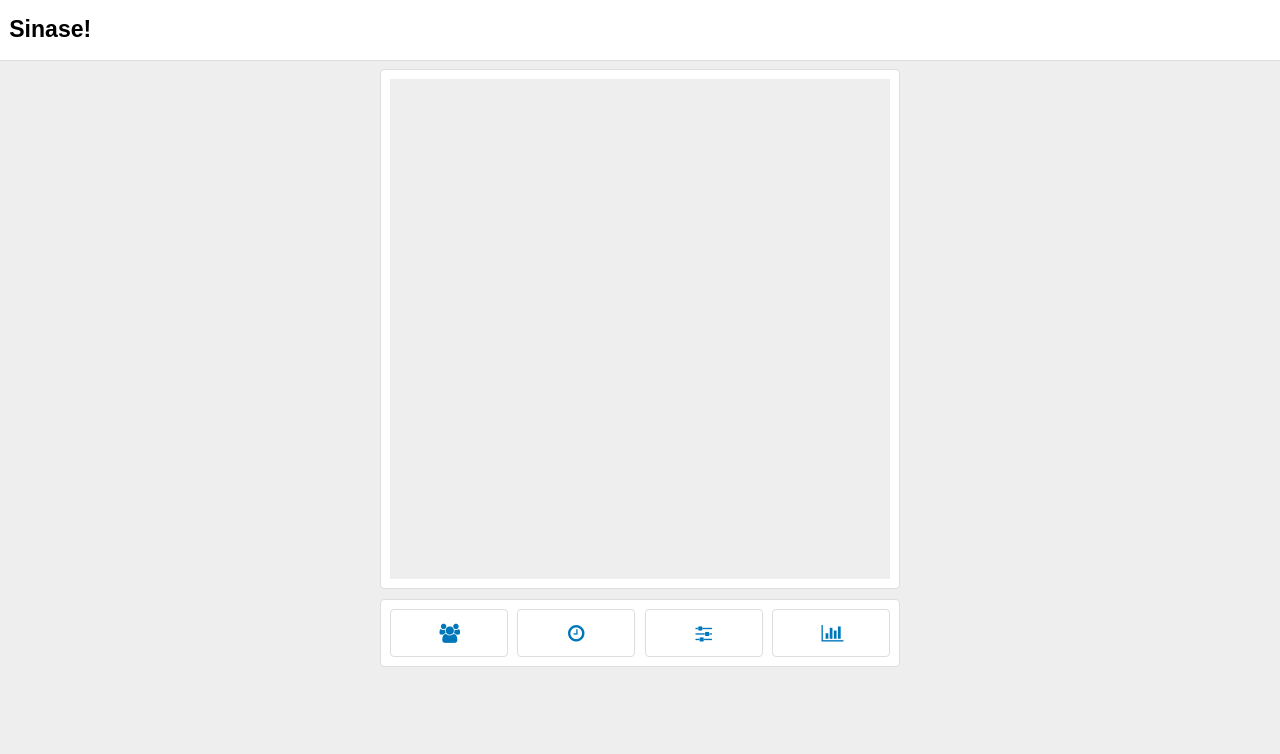
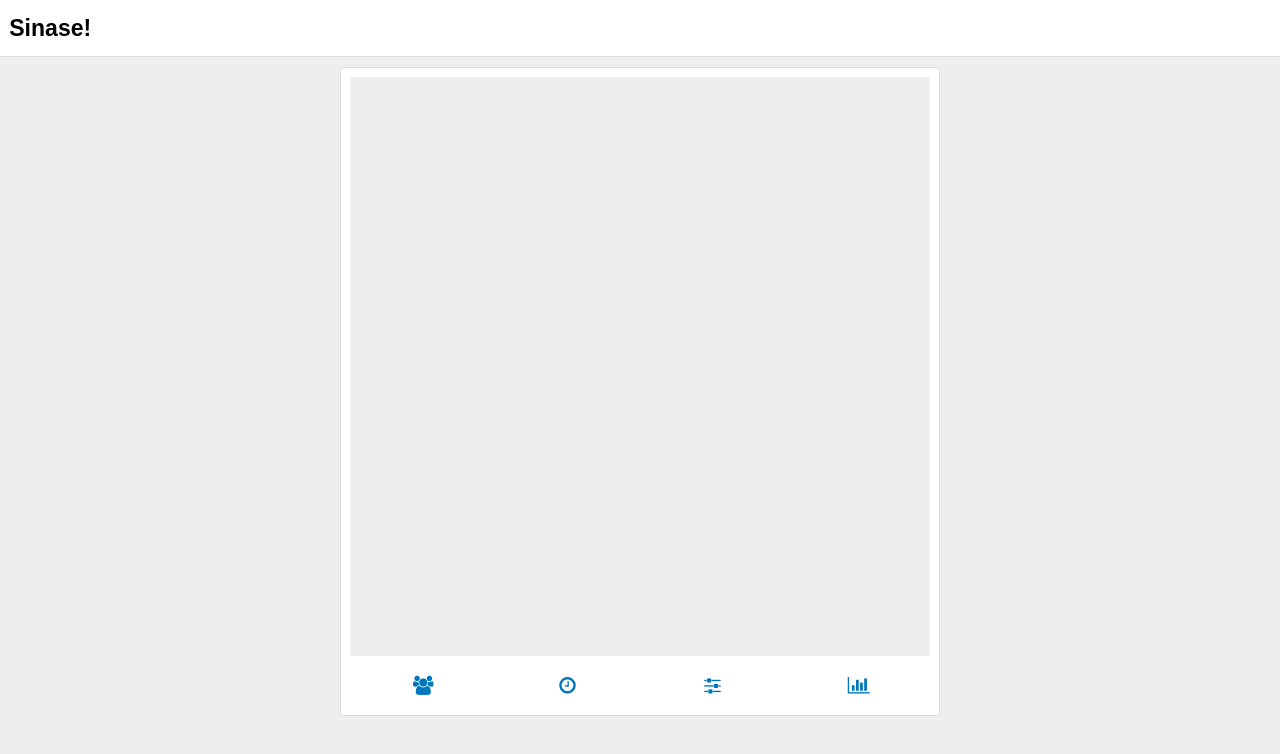
Before and after one commit to LeoHerrmann/sinase, a plain HTML site: page index.html in a window 1280 px wide. Drawn offline with Linux system fonts and the light colour scheme; a web font is replaced by a local one.

Commit message:
Improved layout

```diff
--- a/index.html
+++ b/index.html
@@ -22,30 +22,25 @@
     </head>
 
     <body>
-        <div id="placeholder"></div>
-
         <header>
             <h1>Sinase!</h1>
         </header>
+
+
 
         <div class="placeholder"></div>
 
 
 
-
-
-        <div id="main">
         <div id="simulation_container">
             <div id="environment"></div>
-            </div>
-
-
 
             <div id="button_container">
                 <button class="icon-population" onclick="ui.popup.show('population_container')"></button>
                 <button class="icon-time" onclick="ui.popup.show('time_container')"></button>
                 <button class="icon-parameters" onclick="ui.popup.show('parameters_container')"></button>
                 <button class="icon-statistics" onclick="ui.popup.show('statistics_container')"></button>
+            </div>
         </div>
 
 
@@ -118,6 +113,5 @@
                 <button class="negative icon-cancel" onclick="ui.popup.hide();"></button>
             </div>
         </div>
-        </div>
     </body>
 </html>
--- a/styles.css
+++ b/styles.css
@@ -19,7 +19,7 @@
 
 
 :root {
-    --ratio: 1.20;
+    --ratio: 1.2;
     --space--4: calc(var(--space--3) / var(--ratio));
     --space--3: calc(var(--space--2) / var(--ratio));
     --space--2: calc(var(--space--1) / var(--ratio));
@@ -31,6 +31,8 @@
     --space-4: calc(var(--space-3) * var(--ratio));
     --space-5: calc(var(--space-4) * var(--ratio));
     --space-6: calc(var(--space-5) * var(--ratio));
+    --space-7: calc(var(--space-6) * var(--ratio));
+    --space-8: calc(var(--space-7) * var(--ratio));
 }
 
 
@@ -226,57 +228,54 @@ h4 {
 
 
 
-#placeholder {
-    height: var(--space-3);
-    display: none;
-}
+
 
 header {
     position: fixed;
     top: 0;
     left: 0;
     width: 100%;
+    height: var(--space-7);
 
-    display: grid;
-    grid-template-columns: 1fr var(--space-3);
-    align-items: center;
-    padding: var(--space-0) var(--space--3);
+    padding: 0 var(--space--3);
     box-sizing: border-box;
     z-index: 10;
 
     border-bottom: 1px solid #DDD;
     background: #FFF;
-    transition: padding 0.3s;
 }
 header + .placeholder {
-    height: calc(var(--space-3) + 2 * var(--space-0));
+    height: var(--space-7);
 }
 header > h1 {
-    line-height: var(--space-3);
+    line-height: var(--space-7);
 }
 
 
 
 
 
-#simulation_container, #button_container {
-    padding: var(--space--3);
-    max-width:500px;
+#simulation_container {
+    max-width: 600px;
     margin: var(--space--3) auto auto auto;
-
     border: 1px solid #DDD;
     border-radius: 4px;
     background-color: #FFF;
 }
 
 
+#simulation_container {
+    padding: var(--space--3);
+    box-sizing: border-box;
+}
+
 
 #environment {
-    position:relative;
-    width:100%;
-    height:0;
-    padding-bottom:100%;
-    background-color:#EEE;
+    position: relative;
+    width: 100%;
+    height: 0;
+    padding-bottom: 100%;
+    background-color: #EEE;
 }
 
 #environment > .creature {
@@ -293,25 +292,18 @@ header > h1 {
     background-color:#F70;
 }
 
-#environment + .input_set {
-    margin-top: var(--space--3);
-}
 
 
 
 #button_container {
     margin-top: var(--space--3);
     display: flex;
-    padding: var(--space--3);
-    background-color: #FFF;
-    border: 1px solid #DDD;
-    border-radius: 4px;
+    justify-content: space-around;
 }
 #button_container > button {
-    flex-grow: 1;
-    height: var(--space-6);
+    height: var(--space-5);
+    width: var(--space-7);
+    padding: 0;
+    border: 0;
     font-size: var(--space-1);
 }
-#button_container > button + button {
-    margin-left: var(--space--3);
-}
```
Also changed, not shown: changelog.txt. Lines whose indentation alone changed are shown as unchanged.
